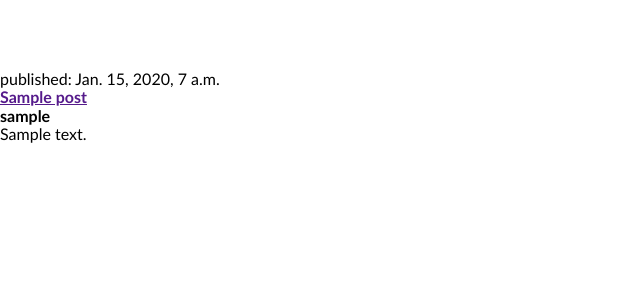
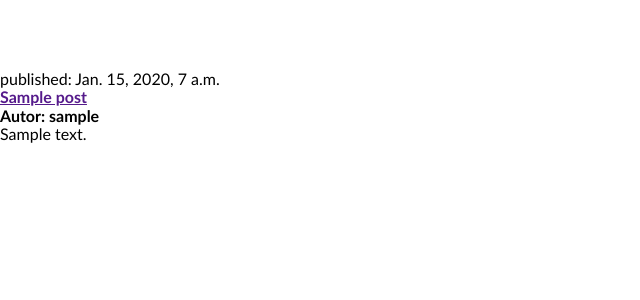
Before and after one commit to mileidymaria/ProjetoMyFirstBlog, a Django app: page / in a window 1280 px wide. Shown: the part 230-530 px from the top of the page, without its empty margins (0-640 px from the left). Run offline with Django 3.2, Linux system fonts and the light colour scheme; tables that the repository leaves empty hold one stand-in row (values such as "Sample post").

Commit message:
Exibindo posts do BD

```diff
--- a/blog/templates/blog/post_list.html
+++ b/blog/templates/blog/post_list.html
@@ -25,7 +25,7 @@
             <div>
                 <p>published: {{ post.published_date }}</p>
                 <h2><a href="">{{ post.title }}</a></h2>
-                <h4>{{ post.author }}</h4>
+                <h4>Autor: {{ post.author }}</h4>
                 <p>{{ post.text|linebreaksbr }}</p>
             </div>
             {% endfor %}
```
